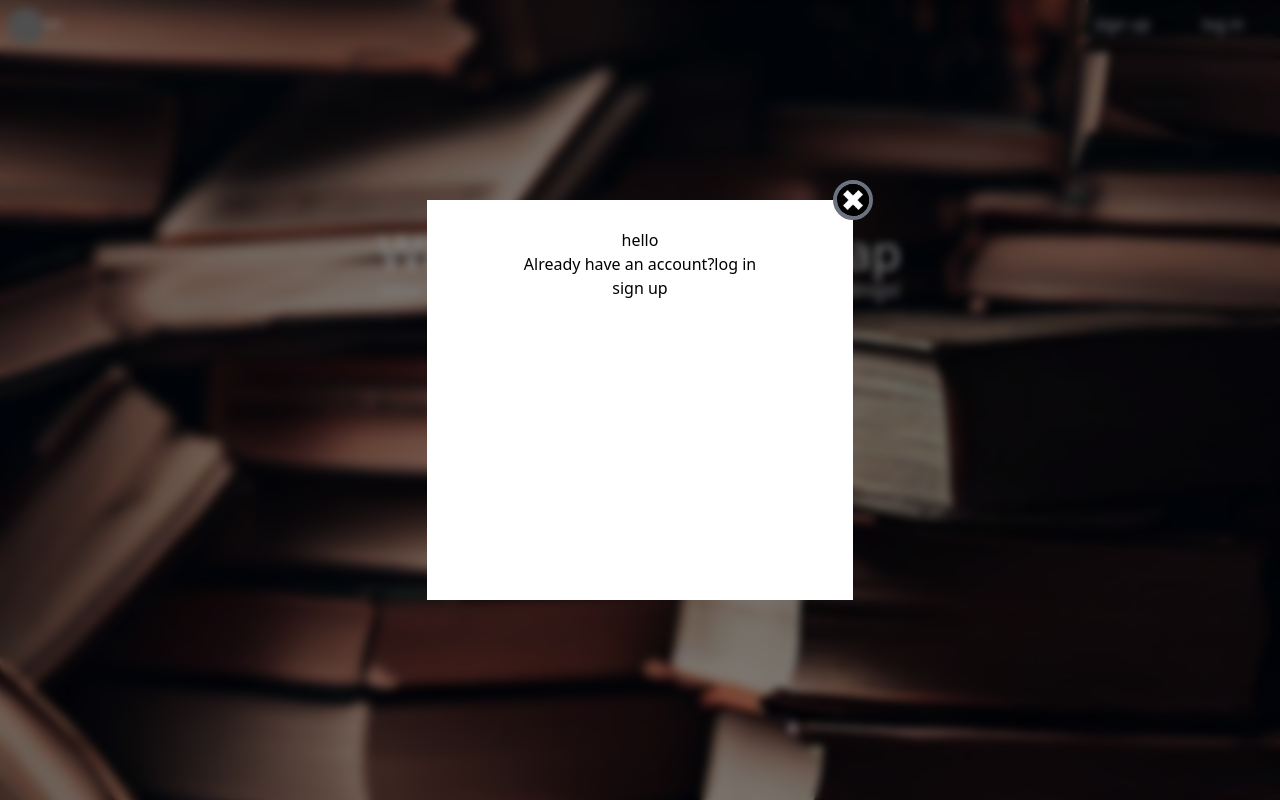
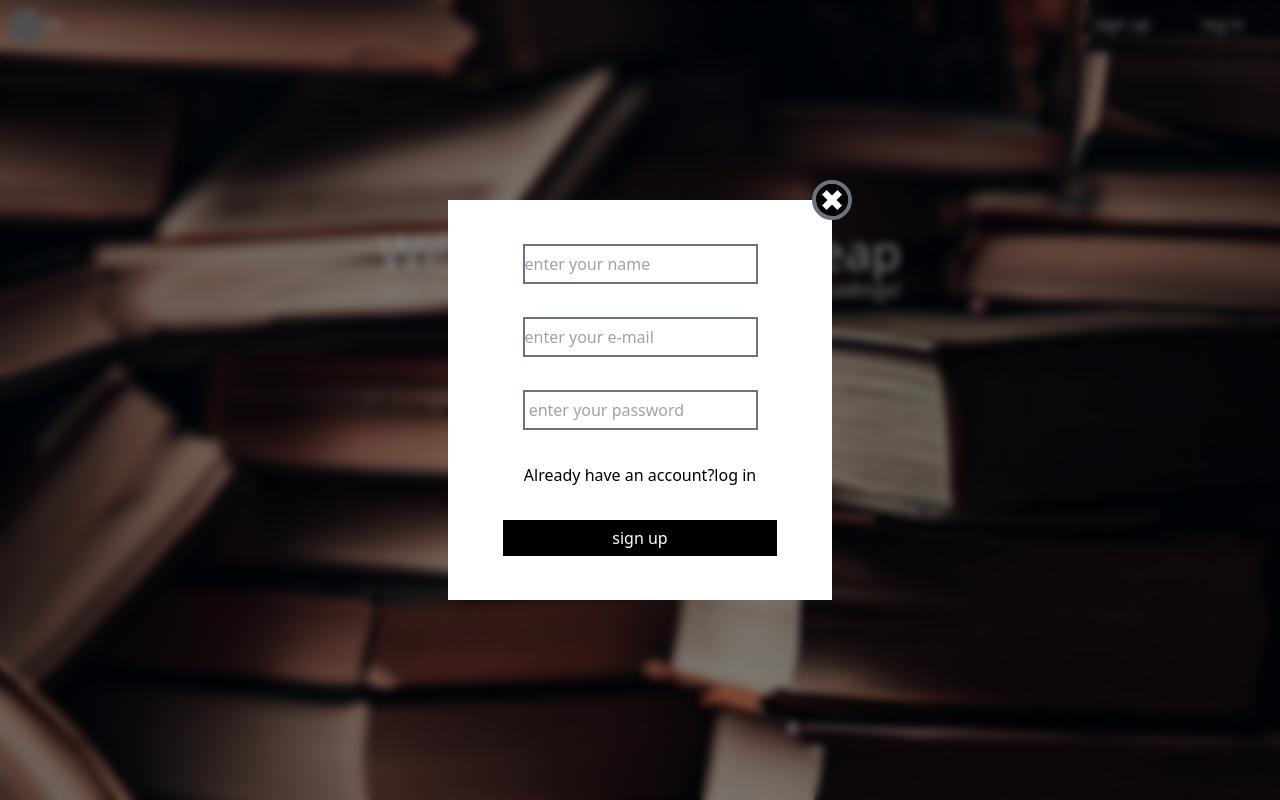
Before and after one commit to Barghout22/Tome-heap, a React (Vite) app: page / in a window 1280 px wide. Both pictures are taken after a click on the item "sign up". Built offline with nearby package versions, Linux system fonts and the light colour scheme; grey boxes are pictures that could not be loaded.

Commit message:
added input fields on the login pop up

```diff
--- a/src/components/loginPopUp.tsx
+++ b/src/components/loginPopUp.tsx
@@ -11,7 +11,7 @@ const LogInPopUp = ({
   const signUp = status === "sign up" ? true : false;
   return (
     <div className="absolute w-full h-full flex justify-center bg-black bg-opacity-50 items-center backdrop-blur-sm">
-      <div className=" bg-white w-4/12 h-1/2 text-center p-7 relative">
+      <div className=" bg-white w-96 h-1/2 text-center p-7 relative flex flex-col justify-around items-center">
         <button
           className="absolute w-10 top-[-20px] right-[-20px] "
           onClick={() => setLogInStatus("none")}
@@ -22,7 +22,26 @@ const LogInPopUp = ({
             className="rounded-full border-gray-500 border-4 border-solid"
           />
         </button>
-        <h1>hello</h1>
+        {signUp && (
+          <input
+            type="text"
+            name="userName"
+            placeholder="enter your name"
+            className="border-gray-500 border-2 border-solid  h-10"
+          />
+        )}
+        <input
+          type="text"
+          name="email"
+          placeholder="enter your e-mail"
+          className="border-gray-500 border-2 border-solid h-10"
+        />
+        <input
+          type="password"
+          name="psswrd"
+          placeholder=" enter your password"
+          className="border-gray-500 border-2 border-solid h-10"
+        />
         {signUp && (
           <p>
             Already have an account?
@@ -45,7 +64,9 @@ const LogInPopUp = ({
             </span>
           </p>
         )}
-        <button>{status}</button>
+        <button className="bg-black text-white w-10/12 h-9 hover:bg-gray-900">
+          {status}
+        </button>
       </div>
     </div>
   );
```
